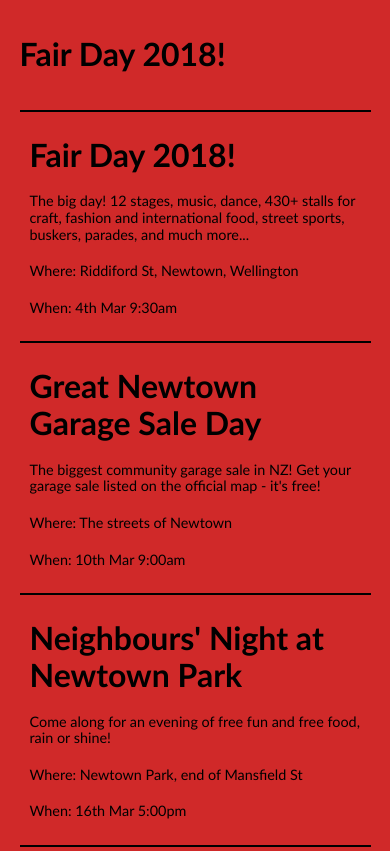
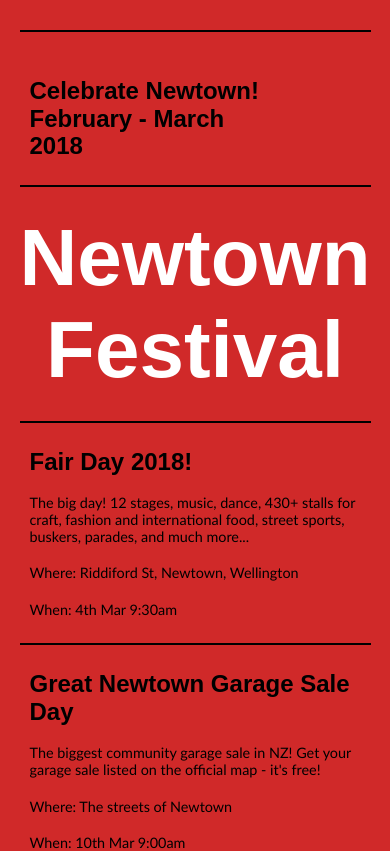
Before and after one commit to staceywillcox/MDDN352-exercise2, a plain HTML site: page index.html in a window 390 px wide. Shown: the top 851 px of the page. Drawn offline with nearby package versions, Linux system fonts and the light colour scheme.

Commit message:
Final styling and @media responsive coding

```diff
--- a/css/main.css
+++ b/css/main.css
@@ -11,12 +11,47 @@ body {
     width: 100%;
 }
 
+h1{
+	color: white;
+	font-size: 6em;
+	text-align: center;
+	margin-top: 10px;
+	margin-bottom:10px;
+	font-family: Trebuchet, sans-serif;
+}
+
 h3{
-    font-size: 2em;
+    font-size: 1.7em;
+    font-family: Trebuchet, sans-serif
 }
 
 p {
     font-size: 0.9em;
+}
+
+#top{
+	border-top: black solid 2px;
+	margin-top: 30px;
+}
+
+ .filler{
+    flex-grow:2;
+    flex-basis: 0;
+    margin: 0;
+    padding:10px;
+}
+
+.top{
+    flex-grow:7;
+    flex-basis: 0;
+    margin: 0;
+    padding:10px;
+}
+
+.heading{
+	flex-grow:10;
+    flex-basis: 0;
+
 }
 
 .container{
@@ -34,34 +69,63 @@ p {
 .item{
     flex-grow:2;
     flex-basis: 0;
-
-    /*background-color:black;*/
     margin: 0;
     padding:10px;
 
 }
 
-
 .title{
     flex-grow:3;
     flex-basis: 0;
-
-    /*background-color:black;*/
     margin: 0;
     padding:10px;
+
 }
 
-@media (max-width: 400px){
+.container:last-of-type{
+	margin-bottom: 30px;
+}
+
+
+@media (max-width: 930px){
+	h1{
+	font-size: 5em;
+}
+}
+
+@media(max-width:600px){
+.item:nth-of-type(1){
+	display: none;
+}
+
+.top{
+    flex-basis: 100%;
+}
+
+h3{
+	font-size: 1.5em;
+}
+}
+
+@media (max-width: 450px){
     .title{
-
     flex-basis: 100%;
     order:-1;
 
+}
+.item:nth-of-type(1){
+	display: block;
 }
 
 .item{
     flex-grow:2;
     flex-basis: 100%;
+}
 
+.top{
+    flex-grow:7;
+    flex-basis: 100%;
+    margin: 0;
+    padding:10px;
 }
 }
--- a/index.html
+++ b/index.html
@@ -21,8 +21,13 @@
     </head>
 
     <body>
+        <section class="container" id="top">
+        <div class="filler"></div>
+            <h3 class="top">Celebrate Newtown!<br> February - March<br> 2018</h1>
+        </section>
+
         <section class="container">
-            <h1>Fair Day 2018!</h1>
+            <h1 class="heading">Newtown Festival</h1>
         </section>
 
         <section class="container">
```
